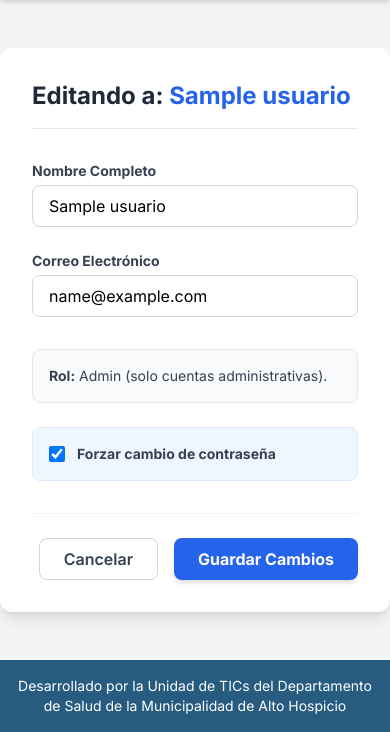
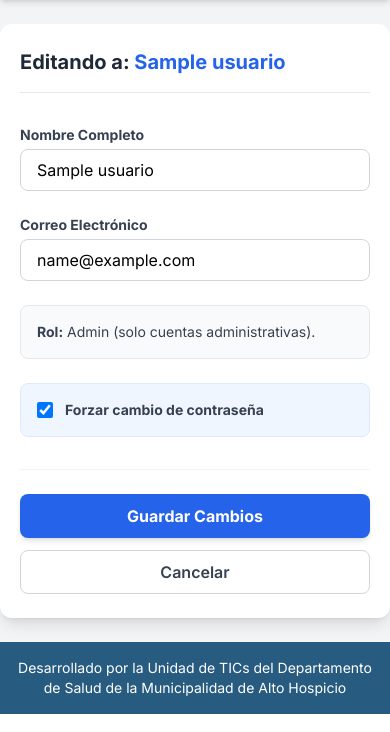
Before and after one commit to Yosh457/portal-acceso, a Flask app: template templates/admin/editar_usuario.html in a window 390 px wide. Shown: the part 132-864 px from the top of the page. Run offline with Flask 3, Linux system fonts and the light colour scheme; the template is opened without the code that fills it: values that come from a table or form of the project are taken from there, others are empty; tables that the repository leaves empty hold one stand-in row (values such as "Sample post"); parts of the project's set-up code (start-up, migrations or seed data) failed here and were passed over; some libraries are stand-ins or nearby versions.

Commit message:
refactor(frontend): mejorar formularios de administración
- Adaptar formularios de creación y edición a dispositivos móviles.
- Mejorar la accesibilidad y navegación del modal de confirmación.
- Integrar el guardado con la validación HTML y la prevención de doble envío.
- Mantener los campos, rutas y protección CSRF existentes.

```diff
--- a/templates/admin/editar_usuario.html
+++ b/templates/admin/editar_usuario.html
@@ -2,10 +2,10 @@
 {% block title %}Editar Administrador{% endblock %}
 
 {% block content %}
-<div class="max-w-4xl mx-auto my-12 bg-white p-8 rounded-xl shadow-lg">
+<div class="max-w-4xl mx-auto my-6 sm:my-12 px-5 py-6 sm:p-8 bg-white rounded-xl shadow-lg">
 
     <div class="border-b pb-4 mb-8">
-        <h2 class="text-2xl font-bold text-gray-800">
+        <h2 class="text-xl sm:text-2xl font-bold text-gray-800 break-words">
             Editando a: <span class="text-blue-600">{{ usuario.nombre_completo }}</span>
         </h2>
     </div>
@@ -13,7 +13,7 @@
     <form id="edit-user-form" method="post" class="space-y-8">
         <input type="hidden" name="csrf_token" value="{{ csrf_token() }}"/>
 
-        <div class="grid grid-cols-1 md:grid-cols-2 gap-8">
+        <div class="grid grid-cols-1 md:grid-cols-2 gap-6 md:gap-8">
             <div class="space-y-6">
                 <div>
                     <label for="nombre_completo" class="block text-sm font-bold text-gray-700 mb-1">Nombre Completo</label>
@@ -29,7 +29,7 @@
                 <div class="bg-gray-50 border border-gray-200 rounded-lg p-4 text-sm text-gray-700">
                     <strong>Rol:</strong> Admin (solo cuentas administrativas).
                 </div>
-                <div class="bg-blue-50 p-4 rounded-lg border border-blue-100 flex items-start gap-3 mt-6">
+                <div class="bg-blue-50 p-4 rounded-lg border border-blue-100 flex items-start gap-3">
                     <div class="flex items-center h-5">
                         <input type="checkbox" name="forzar_cambio_clave" value="1" id="forzar_cambio_clave"
                                class="h-4 w-4 text-blue-600 border-gray-300 rounded focus:ring-blue-500"
@@ -42,28 +42,28 @@
             </div>
         </div>
 
-        <div class="flex justify-end gap-4 pt-6 border-t border-gray-100 mt-8">
-            <a href="{{ url_for('admin.panel') }}" class="px-6 py-2 border border-gray-300 text-gray-700 font-semibold rounded-lg hover:bg-gray-50 transition">Cancelar</a>
-            <button type="submit" class="px-6 py-2 bg-blue-600 text-white font-bold rounded-lg shadow-md hover:bg-blue-700 transition">Guardar Cambios</button>
+        <div class="flex flex-col-reverse sm:flex-row sm:justify-end gap-3 pt-6 border-t border-gray-100 mt-8">
+            <a href="{{ url_for('admin.panel') }}" class="inline-flex min-h-11 items-center justify-center px-6 py-2 border border-gray-300 text-gray-700 font-semibold rounded-lg hover:bg-gray-50 transition focus-visible:outline focus-visible:outline-2 focus-visible:outline-blue-600">Cancelar</a>
+            <button type="submit" id="submit-edit-user" class="min-h-11 px-6 py-2 bg-blue-600 text-white font-bold rounded-lg shadow-md hover:bg-blue-700 transition focus-visible:outline focus-visible:outline-2 focus-visible:outline-blue-600">Guardar Cambios</button>
         </div>
     </form>
 </div>
 
 {# --- MODAL DE CONFIRMACIÓN (Requerido por modal_handler.js) --- #}
-<div id="confirmation-modal" class="fixed inset-0 z-50 items-center justify-center hidden bg-black bg-opacity-50 backdrop-blur-sm flex">
-    <div class="bg-white rounded-xl shadow-2xl w-full max-w-md p-6 m-4 text-center transform transition-all scale-100">
+<div id="confirmation-modal" class="fixed inset-0 z-[10001] hidden items-center justify-center bg-black/60 backdrop-blur-sm p-4" role="dialog" aria-modal="true" aria-labelledby="confirm-title" aria-describedby="confirm-description">
+    <div class="bg-white rounded-xl shadow-2xl w-full max-w-md max-h-[90vh] overflow-y-auto p-5 sm:p-6 text-center">
         <div class="mx-auto flex items-center justify-center h-12 w-12 rounded-full bg-blue-100 mb-4">
             <svg class="h-6 w-6 text-blue-600" fill="none" viewBox="0 0 24 24" stroke="currentColor">
                 <path stroke-linecap="round" stroke-linejoin="round" stroke-width="2" d="M13 16h-1v-4h-1m1-4h.01M21 12a9 9 0 11-18 0 9 9 0 0118 0z" />
             </svg>
         </div>
-        <h3 class="text-lg font-bold text-gray-800 mb-2">Confirmar Cambios</h3>
-        <p class="text-sm text-gray-600 mb-6">
+        <h3 id="confirm-title" class="text-lg font-bold text-gray-800 mb-2">Confirmar Cambios</h3>
+        <p id="confirm-description" class="text-sm text-gray-600 mb-6">
             Estás a punto de modificar los datos de <strong>{{ usuario.nombre_completo }}</strong>. <br>¿Deseas continuar?
         </p>
-        <div class="flex justify-center gap-3">
-            <button id="cancel-save" class="px-4 py-2 bg-gray-200 text-gray-800 rounded hover:bg-gray-300 transition">Cancelar</button>
-            <button id="confirm-save" class="px-4 py-2 bg-blue-600 text-white rounded hover:bg-blue-700 transition">Sí, Guardar</button>
+        <div class="flex flex-col-reverse sm:flex-row sm:justify-center gap-3">
+            <button type="button" id="cancel-save" class="min-h-11 px-4 py-2 bg-gray-200 text-gray-800 rounded hover:bg-gray-300 transition">Cancelar</button>
+            <button type="button" id="confirm-save" class="min-h-11 px-4 py-2 bg-blue-600 text-white rounded hover:bg-blue-700 transition">Sí, Guardar</button>
         </div>
     </div>
 </div>
```
Also changed, not shown: static/js/modal_handler.js (+60 -24 lines), templates/admin/crear_usuario.html (+5 -5 lines).
